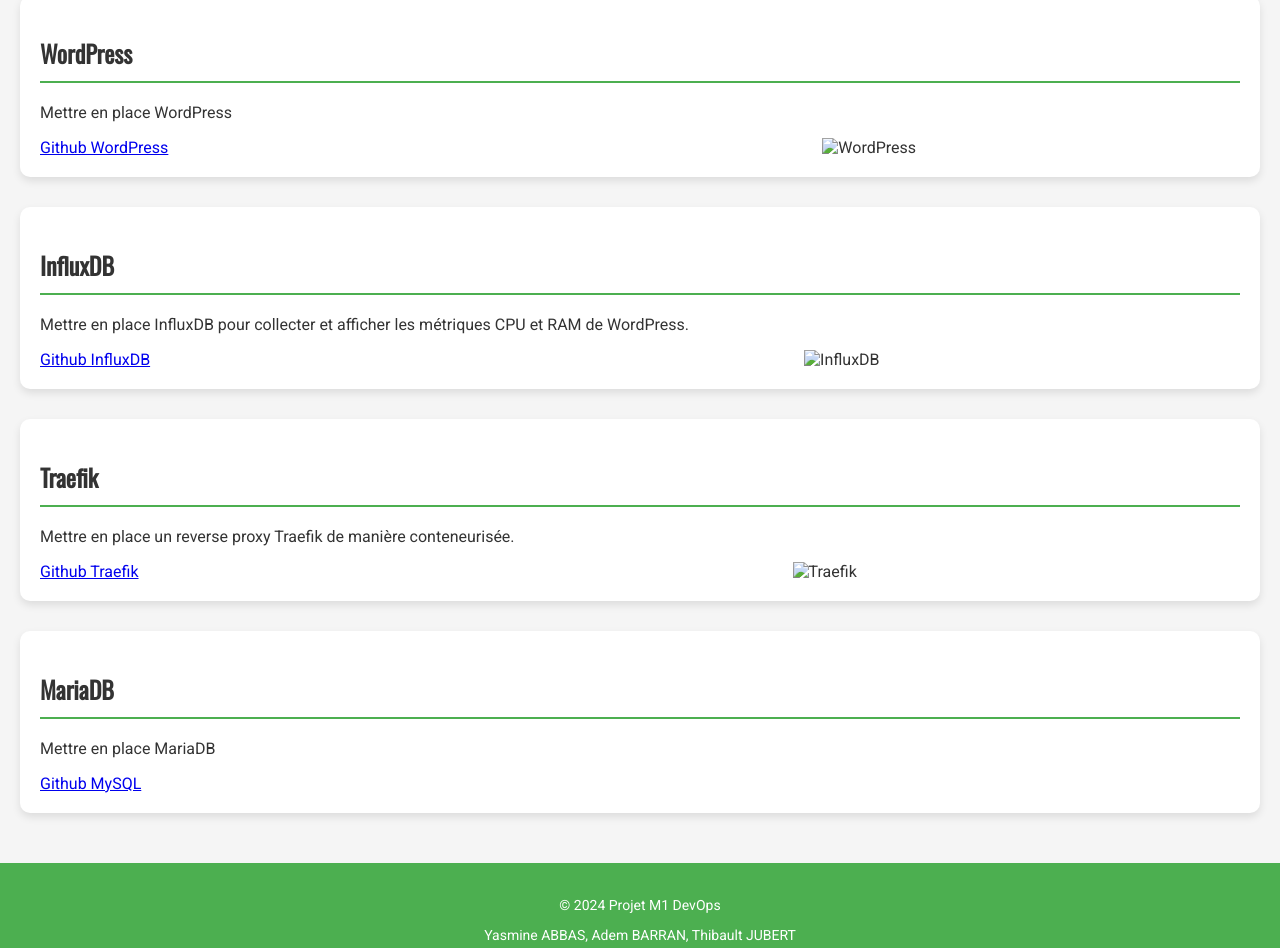
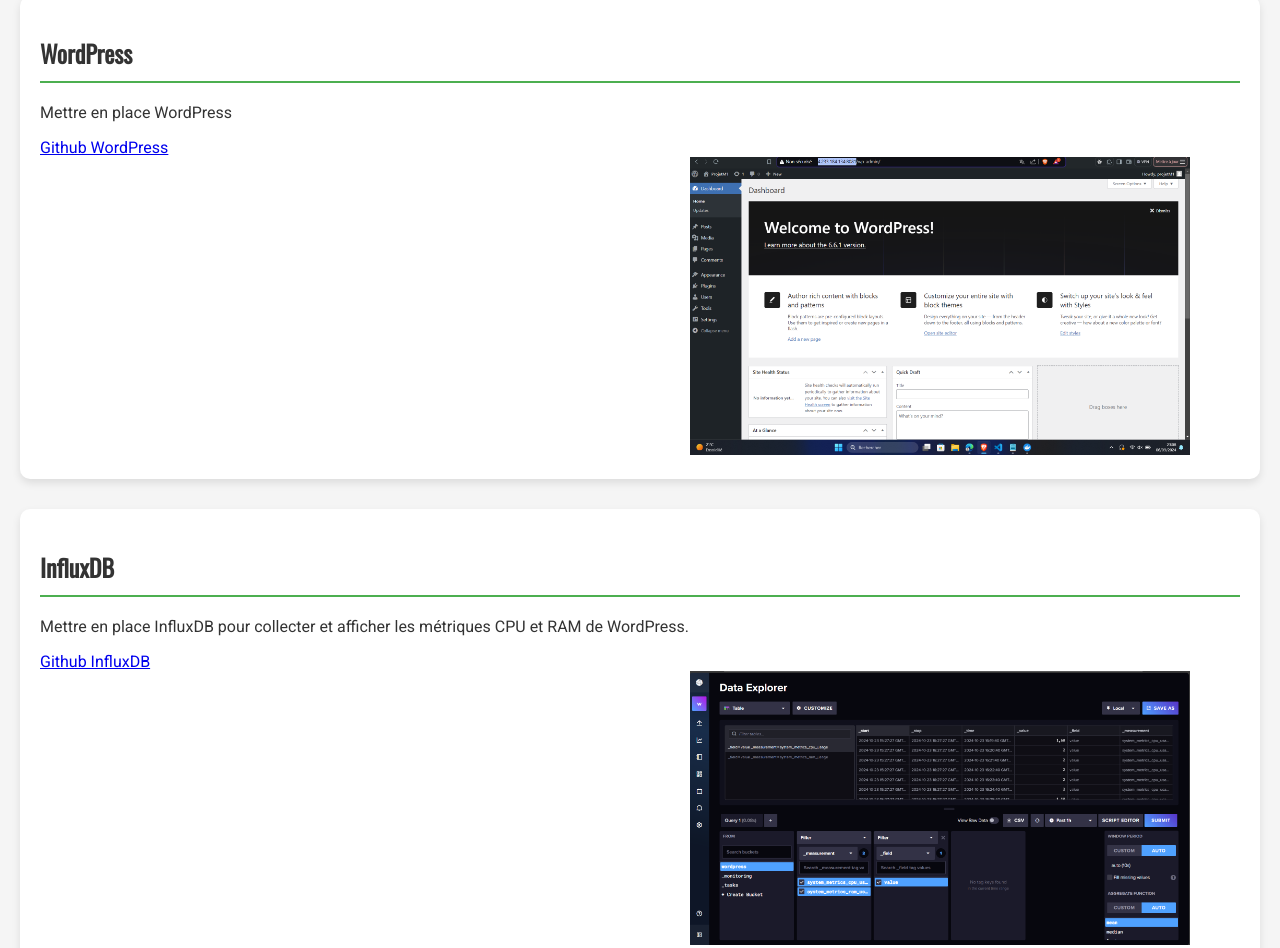
Before and after one commit to yasmine2001ab/test_Projet, a plain HTML site: page github.html in a window 1280 px wide. Shown: the part 559-1507 px from the top of the page. Drawn offline with nearby package versions, Linux system fonts and the light colour scheme.

Commit message:
Update github.html

```diff
--- a/github.html
+++ b/github.html
@@ -35,21 +35,21 @@
         <h2>WordPress</h2>
         <p>Mettre en place WordPress</p>
         <a href="https://github.com/tibo2t/Projet-M1/tree/PPM1-002/Dockerfiles/PPM1-002" target="_blank">Github WordPress</a>
-        <img src="image/wordp.png" alt="WordPress" width="500" class="thumbnail">
+        <img src="wordp.png" alt="WordPress" width="500" class="thumbnail">
       </section>
 
       <section>
         <h2>InfluxDB</h2>
         <p>Mettre en place InfluxDB pour collecter et afficher les métriques CPU et RAM de WordPress.</p>
         <a href="https://github.com/tibo2t/Projet-M1/tree/PPM1-001/Dockerfiles/PPM1-001" target="_blank">Github InfluxDB</a>
-        <img src="image/influxdb.png" alt="InfluxDB" width="500" class="thumbnail">
+        <img src="influxdb.png" alt="InfluxDB" width="500" class="thumbnail">
       </section>
 
       <section>
         <h2>Traefik</h2>
         <p>Mettre en place un reverse proxy Traefik de manière conteneurisée.</p>
         <a href="https://github.com/tibo2t/Projet-M1/tree/PPM1-004/Dockerfiles" target="_blank">Github Traefik</a>
-        <img src="image/Tra.png" alt="Traefik" width="500" class="thumbnail">
+        <img src="Tra.png" alt="Traefik" width="500" class="thumbnail">
       </section>
 
       <section>
```
